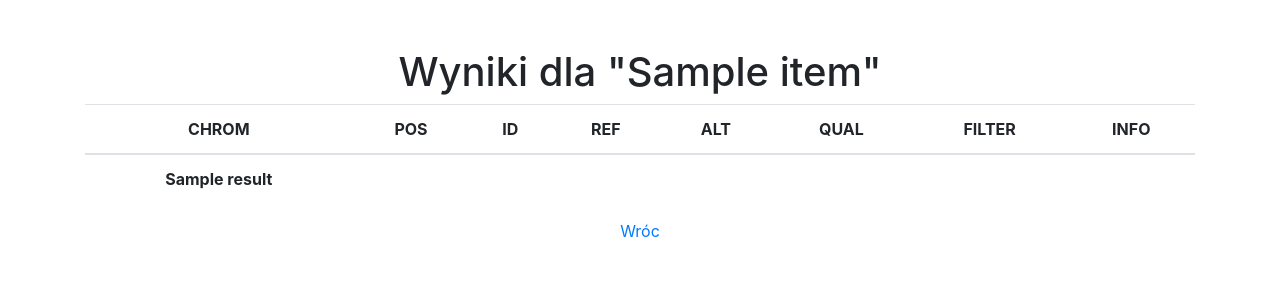
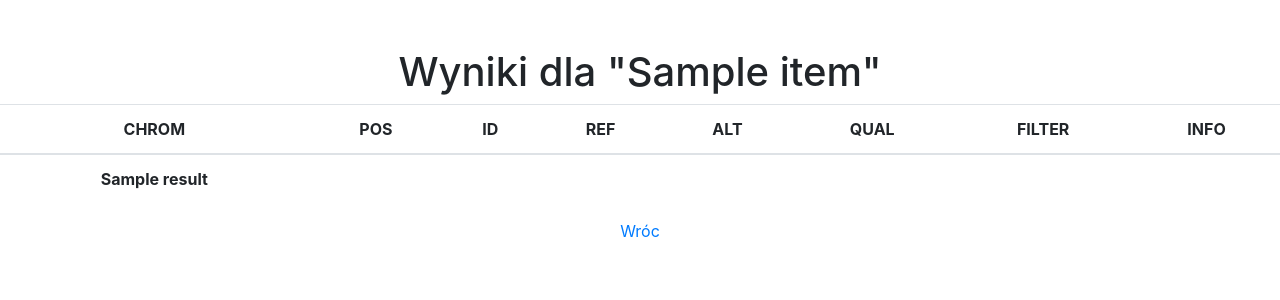
Before and after one commit to pzsp2-23z-z10/adnotacja, a Flask app: template frontend/templates/status.html in a window 1280 px wide. Shown: the top 300 px of the page. Run offline with Flask 3, Linux system fonts and the light colour scheme; the template is opened without the code that fills it: most values are stand-ins (such as "Sample title", 1, 10 or a date in 2020); lists and menus that the app fills with data are empty; some libraries are stand-ins or nearby versions.

Commit message:
PZSP2-6 move table to left

```diff
--- a/frontend/templates/layout.html
+++ b/frontend/templates/layout.html
@@ -12,5 +12,6 @@
     <script src="https://cdn.jsdelivr.net/npm/@popperjs/core@2.5.1/dist/umd/popper.min.js"></script>
     <script src="https://stackpath.bootstrapcdn.com/bootstrap/4.5.2/js/bootstrap.min.js"></script>
     <div class="container mx-auto text-center mt-5">{% block content %}{% endblock %}</div>
+    <div class="table mx-auto text-center mt-5">{% block table %}{% endblock %}</div>
 </body>
 </html>
--- a/frontend/templates/status.html
+++ b/frontend/templates/status.html
@@ -2,10 +2,10 @@
 
 {% block title %}Home{% endblock %}
 
-{% block content %}
+{% block table %}
     {% for item in data %}
     <h1>Wyniki dla "{{item['name']}}"</h1>
-    <table class="table">
+    <table class="table" align="left">
         <thead>
             <tr>
                 <th scope="col">CHROM</th>
```
